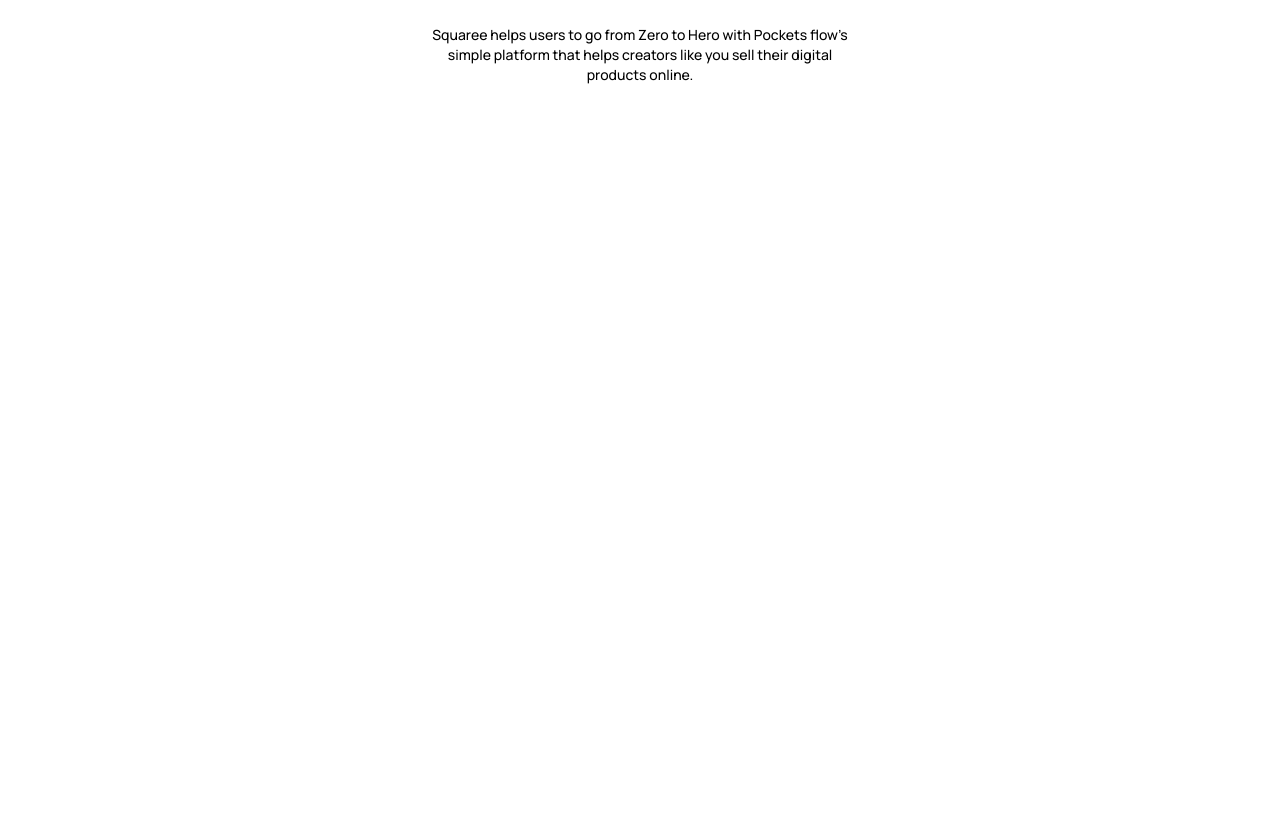
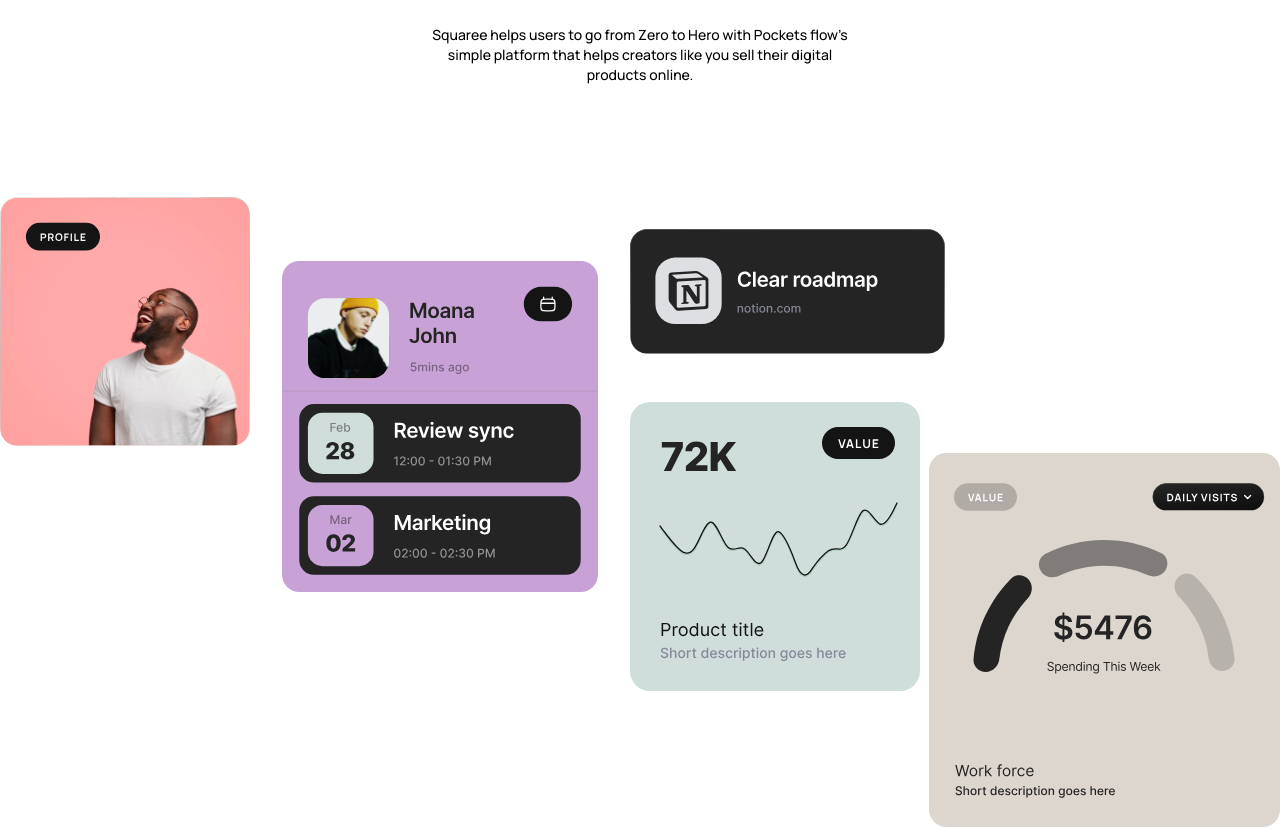
Before and after one commit to 0LrNx/Squaree, a Next.js app: page / in a window 1280 px wide. Shown: the part 416-1243 px from the top of the page. Before the commit the page ends 800 px from the top, so only its background shows below. Built offline with nearby package versions, Linux system fonts and the light colour scheme.

Commit message:
feat: start Hero images

```diff
--- a/app/page.tsx
+++ b/app/page.tsx
@@ -1,11 +1,13 @@
 import Navbar from "@/app/src/components/Navbar/Navbar";
 import TextHero from "@/app/src/components/Hero/textHero"
+import ImageHero from "@/app/src/components/Hero/imgHero"
 
 export default function Home() {
   return (
   <main>
     <Navbar />
     <TextHero />
+    <ImageHero />
   </main>
   )
 }
--- /dev/null
+++ b/app/src/components/Hero/imgHero.tsx
@@ -0,0 +1,45 @@
+import Image from "next/image";
+
+import Tile1 from "@/public/hero/Tile1.svg";
+import Tile2 from "@/public/hero/Tile2.svg";
+import Tile3 from "@/public/hero/Tile3.svg";
+import Tile4 from "@/public/hero/Tile4.svg";
+import Tile5 from "@/public/hero/Tile5.svg";
+
+function imgHero() {
+    return (
+        <div className="flex flex-row items-start w-full justify-center gap-8 pt-20">
+            <div className="mt-8">
+                <Image
+                    src={Tile1}
+                    alt="Hero Card 1"
+                />
+            </div>
+            <div className="mt-24">
+                <Image
+                    src={Tile2}
+                    alt="Hero Card 2"
+                />
+            </div>
+            <div className="flex flex-col gap-12">
+                <Image
+                    className="mt-16"
+                    src={Tile3}
+                    alt="Hero Card 3"
+                />
+                <Image
+                    src={Tile4}
+                    alt="Hero Card 4"
+                />
+            </div>
+            <div className="mt-72 -ml-12">
+                <Image
+                    src={Tile5}
+                    alt="Hero Card 5"
+                />
+            </div>
+        </div>
+    )
+}
+
+export default imgHero;
```
